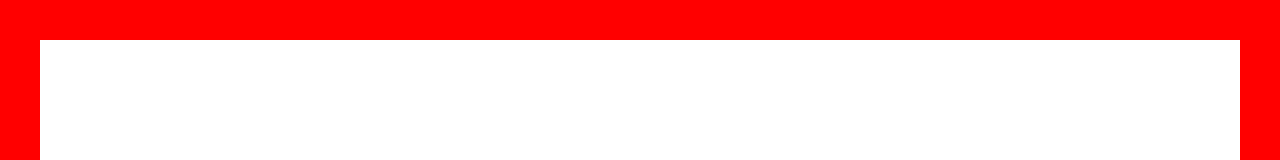
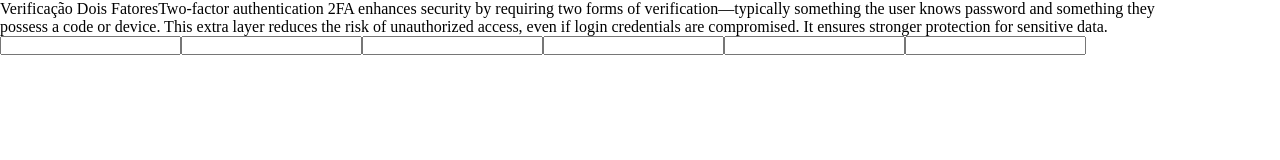
Before and after one commit to yanrodrigues205/SoftwareInterface-Template, a React (Create React App) app: page / in a window 1280 px wide. Shown: the top 160 px of the page. Built offline with nearby package versions, Linux system fonts and the light colour scheme; no server answers.

Commit message:
:sparkles: feat: launching login and two-factor verification screens

```diff
--- a/src/App.js
+++ b/src/App.js
@@ -1,9 +1,10 @@
 import "./global.css";
-import Login from "./pages/Login";
+// import Login from "./pages/Login";
+import TwoFactor from "./pages/TwoFactor";
 
 function App() {
   return (
-      <Login></Login>
+    <TwoFactor></TwoFactor>
   );
 }
 
--- a/src/pages/Login.js
+++ b/src/pages/Login.js
@@ -102,7 +102,7 @@
               <FormItens>
                  <RecaptchaDiv>
                   <ReCAPTCHA
-                    sitekey=""
+                    sitekey="6Ldo7xIqAAAAAAX9G81rioxm4SgfI5WXLVb4k9uI"
                   />
                 </RecaptchaDiv>
               </FormItens>
@@ -159,7 +159,7 @@
               <FormItens >
                 <RecaptchaDiv>
                   <ReCAPTCHA
-                    sitekey=""
+                    sitekey="6Ldo7xIqAAAAAAX9G81rioxm4SgfI5WXLVb4k9uI"
                   />
                 </RecaptchaDiv>
               </FormItens>
--- /dev/null
+++ b/src/pages/TwoFactor.js
@@ -0,0 +1,22 @@
+import React from "react";
+import { Container } from "../styles/TwoFactor";
+
+export default function TwoFactor()
+{
+    return (
+       <Container>
+            <div>
+                <span>Verificação Dois Fatores</span>
+                <span>Two-factor authentication 2FA enhances security by requiring two forms of verification—typically something the user knows password and something they possess a code or device. This extra layer reduces the risk of unauthorized access, even if login credentials are compromised. It ensures stronger protection for sensitive data.</span>
+                <div>
+                    <input type="text" id="otp-1"/>
+                    <input type="text" id="otp-2"/>
+                    <input type="text" id="otp-3"/>
+                    <input type="text" id="otp-4"/>
+                    <input type="text" id="otp-5"/>
+                    <input type="text" id="otp-6"/>
+                </div>
+            </div>
+       </Container>
+    );
+}
--- /dev/null
+++ b/src/styles/TwoFactor.js
@@ -0,0 +1,9 @@
+import styled from "styled-components";
+
+export const Container = styled.div`
+    display: flex;
+    width: 100%;
+    height: 100%;
+    max-width: 1200px;
+    flex-direction: column;
+`;
```
